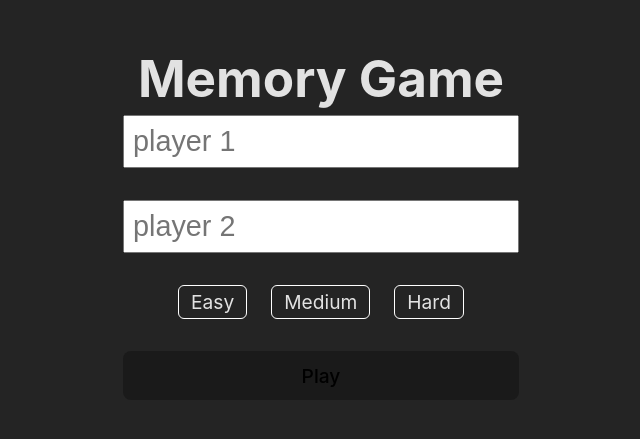
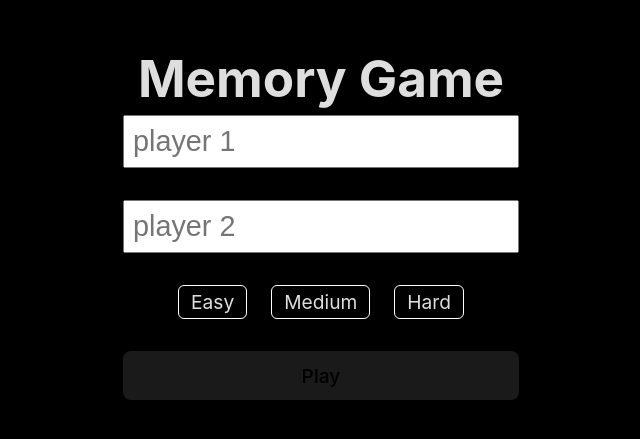
Before and after one commit to kcrusselluniversity/MemoryGame, a React (Vite) app: page / in a window 1280 px wide. Shown: the part 257-696 px from the top of the page, without its empty margins (319-959 px from the left). Built offline with nearby package versions, Linux system fonts and the light colour scheme.

Commit message:
Add back-card img to Card component

```diff
--- a/src/Gameboard_Page/Card.jsx
+++ b/src/Gameboard_Page/Card.jsx
@@ -3,6 +3,7 @@
 // TODO: Add the back of the card as an image in the assets and use that
 // for the facedown visible side
 import Tilt from "react-parallax-tilt";
+import cardBack from "../resources/card_back_med.png";
 import { useAtom } from "jotai";
 import { gameStateAtom } from "../atoms/atoms";
 
@@ -38,8 +39,10 @@ export default function Card({
             perspective={1000}
             scale={1.02}
             tiltMaxAngleX={0}
-            tiltMaxAngleY={20}
+            tiltMaxAngleY={40}
+            style={{ position: "relative" }}
         >
+            <img className="card--back" src={cardBack} />
             <div className="card" onClick={handleClick}>
                 <div className={visible ? "card-faceup" : "hidden"}>
                     <h3>{name}</h3>
--- a/src/index.css
+++ b/src/index.css
@@ -7,7 +7,7 @@ LAYOUT, ETC */
 
   color-scheme: light dark;
   color: rgba(255, 255, 255, 0.87);
-  background-color: #242424;
+  background-color: black;
 
   font-synthesis: none;
   text-rendering: optimizeLegibility;
@@ -19,8 +19,9 @@ LAYOUT, ETC */
   --grid-width: 220px;
   --grid-height: 220px;
 
-  --card-width: 140px;
-  --card-aspect-ratio: 1.4;
+  --card-width: 128px;
+  --card-aspect-ratio: 1.40;
+  --card-back-scale-factor: 1.01;
   --pokemon-img-width: 130px;
   --border-color-hover: #646cff;
 }
@@ -90,7 +91,7 @@ button:focus-visible {
   width: var(--card-width);
   height: calc(var(--card-width) * var(--card-aspect-ratio));
   background-color: white;
-  border: 4px solid #4caeff;
+  border: none;
   border-radius: 8px;
 }
 
@@ -101,6 +102,15 @@ button:focus-visible {
   align-items: center;
   justify-content: space-evenly;
 
+}
+
+.card--back {
+  width: var(--card-width);
+  height: calc(var(--card-width) * var(--card-aspect-ratio) * var(--card-back-scale-factor));
+  position: absolute;
+  top: 50%;
+  left: 50%;
+  transform: translate(-50%, -50%);
 }
 .card img {
   height: var(--pokemon-img-width);
@@ -199,7 +209,7 @@ input[type="radio"]:checked + .radio-indicator {
   justify-content: center;
   grid-row-start: 5;
   align-self: start;
-  max-width: 800px;
+  max-width: 700px;
   margin-bottom: 1rem;
 }
 
```
Also changed, not shown: src/resources/card_back_med.png (added), src/resources/card_back_sml.png (renamed from src/resources/card_back.png).
